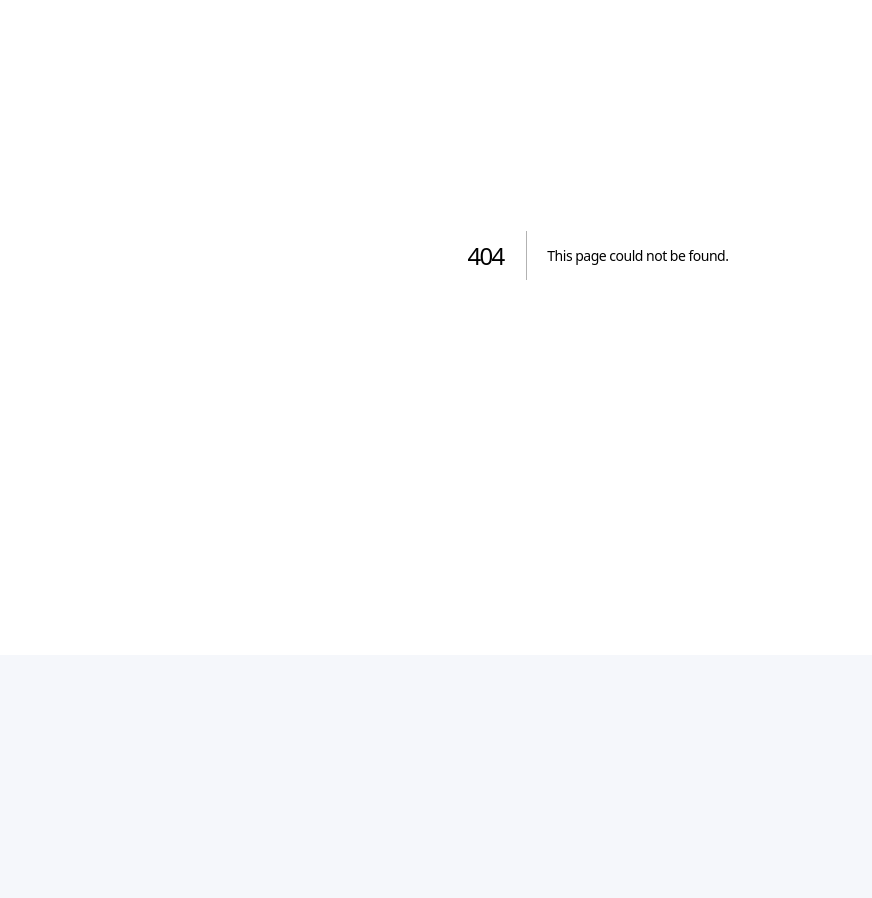
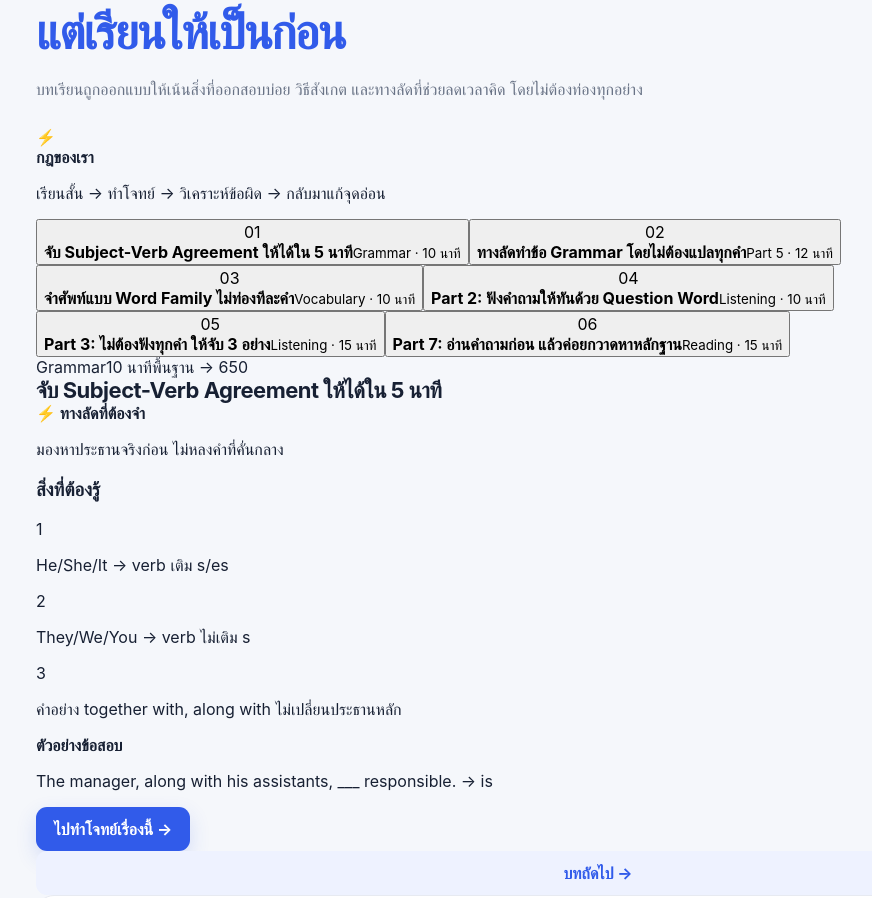
Before and after one commit to froncebl1998-lab/toeic-ai-coach, a Next.js app: page /lessons in a window 1280 px wide. Before the commit this address had no page. Shown: the part 145-1043 px from the top of the page, without its empty margins (42-914 px from the left). Before the commit the page ends 800 px from the top, so only its background shows below. Built offline with nearby package versions, Linux system fonts and the light colour scheme.

Commit message:
Add TOEIC lessons and shortcuts

```diff
--- /dev/null
+++ b/app/lessons/page.tsx
@@ -0,0 +1,95 @@
+"use client";
+
+import { useState } from "react";
+
+const lessons = [
+  {
+    category:"Grammar",
+    title:"จับ Subject-Verb Agreement ให้ได้ใน 5 นาที",
+    level:"พื้นฐาน → 650",
+    time:"10 นาที",
+    shortcut:"มองหาประธานจริงก่อน ไม่หลงคำที่คั่นกลาง",
+    points:["He/She/It → verb เติม s/es","They/We/You → verb ไม่เติม s","คำอย่าง together with, along with ไม่เปลี่ยนประธานหลัก"],
+    example:"The manager, along with his assistants, ___ responsible. → is"
+  },
+  {
+    category:"Part 5",
+    title:"ทางลัดทำข้อ Grammar โดยไม่ต้องแปลทุกคำ",
+    level:"High-yield",
+    time:"12 นาที",
+    shortcut:"ดูคำรอบช่องว่างก่อน แล้วตัดชนิดคำ",
+    points:["หน้า noun มักต้องการ adjective","หน้า verb มักเจอ adverb ได้","หลัง modal เช่น can/must/should ใช้ verb ช่อง 1"],
+    example:"The company will ___ the system. → improve (หลัง will = V.1)"
+  },
+  {
+    category:"Vocabulary",
+    title:"จำศัพท์แบบ Word Family ไม่ท่องทีละคำ",
+    level:"Vocabulary",
+    time:"10 นาที",
+    shortcut:"จำเป็นชุด: decide → decision → decisive → decisively",
+    points:["จำคำหลัก + รูป noun/verb/adj/adv","ผูกกับประโยคสั้น ๆ","ทบทวนแบบเว้นระยะ แทนการอ่านซ้ำยาว ๆ"],
+    example:"make a decision = ตัดสินใจ (decision เป็น noun)"
+  },
+  {
+    category:"Listening",
+    title:"Part 2: ฟังคำถามให้ทันด้วย Question Word",
+    level:"Listening",
+    time:"10 นาที",
+    shortcut:"จับคำแรก: Who / When / Where / Why / How",
+    points:["When → เวลา/วัน","Where → สถานที่","Who → คน","Why → เหตุผล","How much/many → จำนวน/ราคา"],
+    example:"When will the meeting start? → Next Monday."
+  },
+  {
+    category:"Listening",
+    title:"Part 3: ไม่ต้องฟังทุกคำ ให้จับ 3 อย่าง",
+    level:"Listening",
+    time:"15 นาที",
+    shortcut:"Who + Problem + Next action",
+    points:["ใครกำลังคุยกับใคร","กำลังเกิดปัญหา/เรื่องอะไร","ต่อไปจะทำอะไร"],
+    example:"ลูกค้าร้องเรียน → พนักงานตรวจสอบ → นัดหมาย/ส่งเอกสาร"
+  },
+  {
+    category:"Reading",
+    title:"Part 7: อ่านคำถามก่อน แล้วค่อยกวาดหาหลักฐาน",
+    level:"Reading",
+    time:"15 นาที",
+    shortcut:"Question → keyword → evidence → answer",
+    points:["หา keyword ที่เฉพาะ เช่น ชื่อ วันที่ จำนวน","คำตอบต้องมีหลักฐานในบทความ","อย่าเลือกเพราะความรู้สึกหรือความคุ้น"],
+    example:"ถาม 'When?' → หา date/time ก่อน ไม่ต้องอ่านทุกบรรทัด"
+  }
+];
+
+export default function Lessons() {
+  const [active,setActive]=useState(0);
+  const lesson=lessons[active];
+  return <main className="page lessons-page">
+    <header className="topbar">
+      <div className="brand"><div className="logo">T</div><div><strong>TOEIC AI Coach</strong><span>บทเรียน + ทางลัด + แบบฝึกหัด</span></div></div>
+      <a className="profile" href="/">Dashboard</a>
+    </header>
+
+    <section className="lesson-hero">
+      <div><p className="eyebrow">SMART TOEIC LESSONS</p>
+        <h1>ไม่ใช่แค่ทำข้อสอบ<br/><span>แต่เรียนให้เป็นก่อน</span></h1>
+        <p className="subtitle">บทเรียนถูกออกแบบให้เน้นสิ่งที่ออกสอบบ่อย วิธีสังเกต และทางลัดที่ช่วยลดเวลาคิด โดยไม่ต้องท่องทุกอย่าง</p>
+      </div>
+      <div className="shortcut-card"><div>⚡</div><strong>กฎของเรา</strong><p>เรียนสั้น → ทำโจทย์ → วิเคราะห์ข้อผิด → กลับมาแก้จุดอ่อน</p></div>
+    </section>
+
+    <div className="lesson-layout">
+      <aside className="lesson-list">{lessons.map((l,i)=><button key={l.title} className={i===active?"lesson-nav active":"lesson-nav"} onClick={()=>setActive(i)}><span>{String(i+1).padStart(2,"0")}</span><div><b>{l.title}</b><small>{l.category} · {l.time}</small></div></button>)}</aside>
+
+      <section className="lesson-content">
+        <div className="lesson-meta"><span>{lesson.category}</span><span>{lesson.time}</span><span>{lesson.level}</span></div>
+        <h2>{lesson.title}</h2>
+        <div className="shortcut"><b>⚡ ทางลัดที่ต้องจำ</b><p>{lesson.shortcut}</p></div>
+        <h3>สิ่งที่ต้องรู้</h3>
+        <div className="lesson-points">{lesson.points.map((p,i)=><div key={p}><span>{i+1}</span><p>{p}</p></div>)}</div>
+        <div className="example"><b>ตัวอย่างข้อสอบ</b><p>{lesson.example}</p></div>
+        <div className="lesson-actions"><a className="primary link-button" href="/practice">ไปทำโจทย์เรื่องนี้ →</a><button className="secondary" onClick={()=>setActive((active+1)%lessons.length)}>บทถัดไป →</button></div>
+      </section>
+    </div>
+
+    <section className="card method"><p className="eyebrow">LEARNING SYSTEM</p><h2>ระบบเรียนของ TOEIC AI Coach</h2><div className="method-grid"><div><b>01 · Learn</b><span>เรียนกฎและทางลัดแบบสั้น</span></div><div><b>02 · Practice</b><span>ทำโจทย์ทันทีเพื่อเช็กความเข้าใจ</span></div><div><b>03 · Analyze</b><span>ระบบแยกว่าผิดเพราะอะไร</span></div><div><b>04 · Repeat</b><span>กลับมาฝึกเฉพาะจุดที่ยังอ่อน</span></div></div></section>
+  </main>;
+}
```
